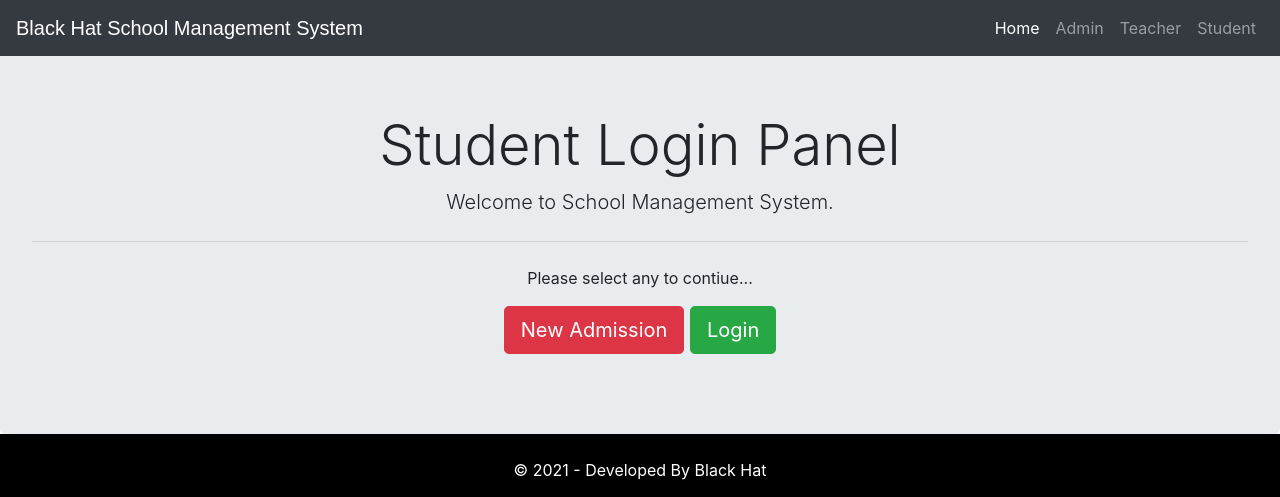
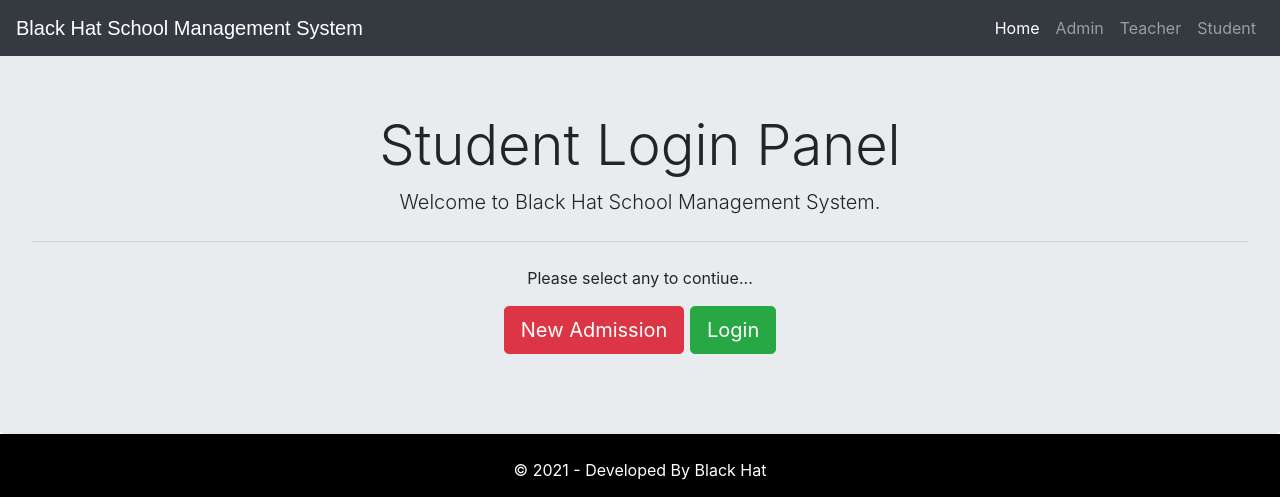
Before and after one commit to Randylomo1/schoolmanagement, a Django app: template SchoolManagement/templates/school/studentclick.html in a window 1280 px wide. Shown: the top 497 px of the page. Run offline with Django 3.2, Linux system fonts and the light colour scheme; the template is opened without the code that fills it, so the values that code supplies are empty; some libraries are stand-ins or nearby versions.

Commit message:
Update studentclick.html

```diff
--- a/SchoolManagement/templates/school/studentclick.html
+++ b/SchoolManagement/templates/school/studentclick.html
@@ -6,7 +6,7 @@
 
 <div class="jumbotron" style="margin-bottom:0px;">
   <h1 class="display-4">Student Login Panel</h1>
-  <p class="lead">Welcome to School Management System.</p>
+  <p class="lead">Welcome to Black Hat School Management System.</p>
   <hr class="my-4">
   <p>Please select any to contiue...</p>
   <p class="lead">
```
